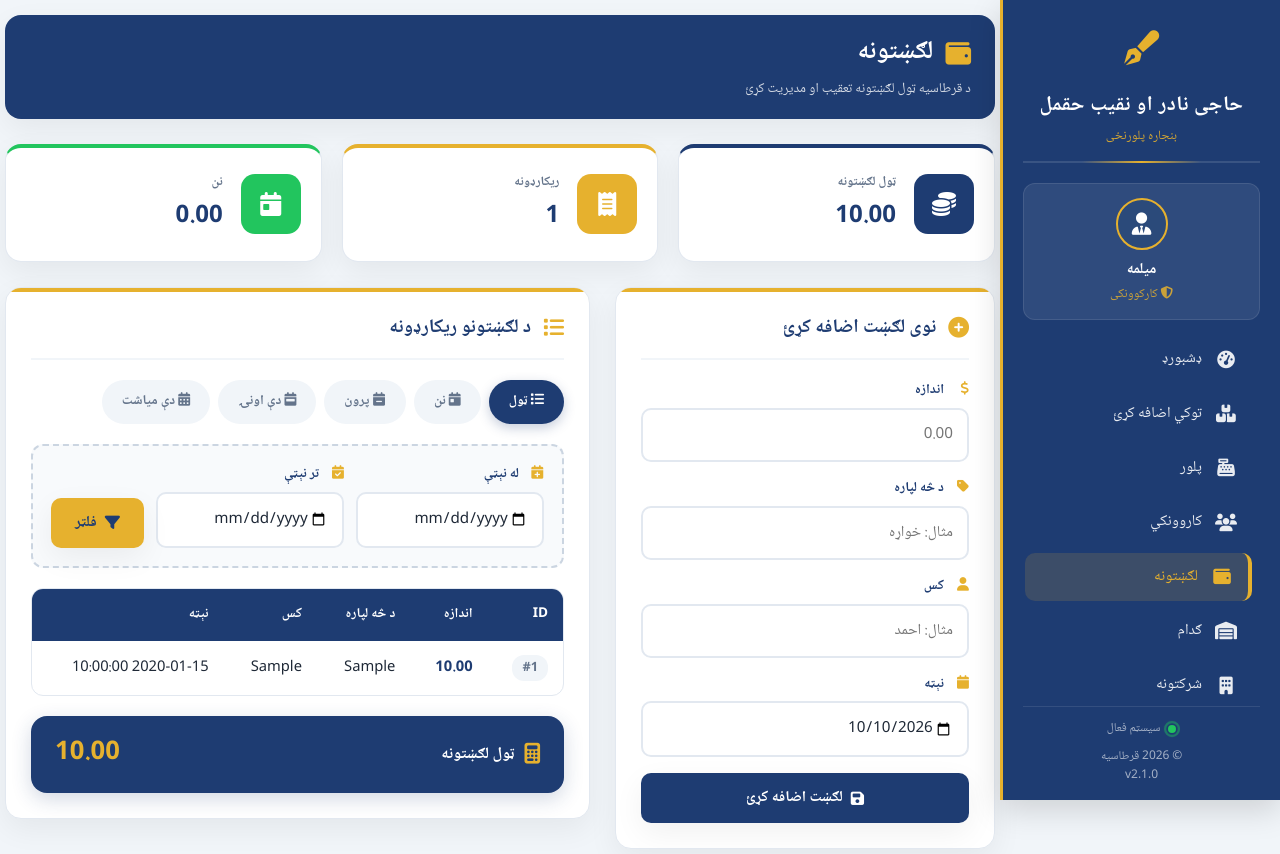
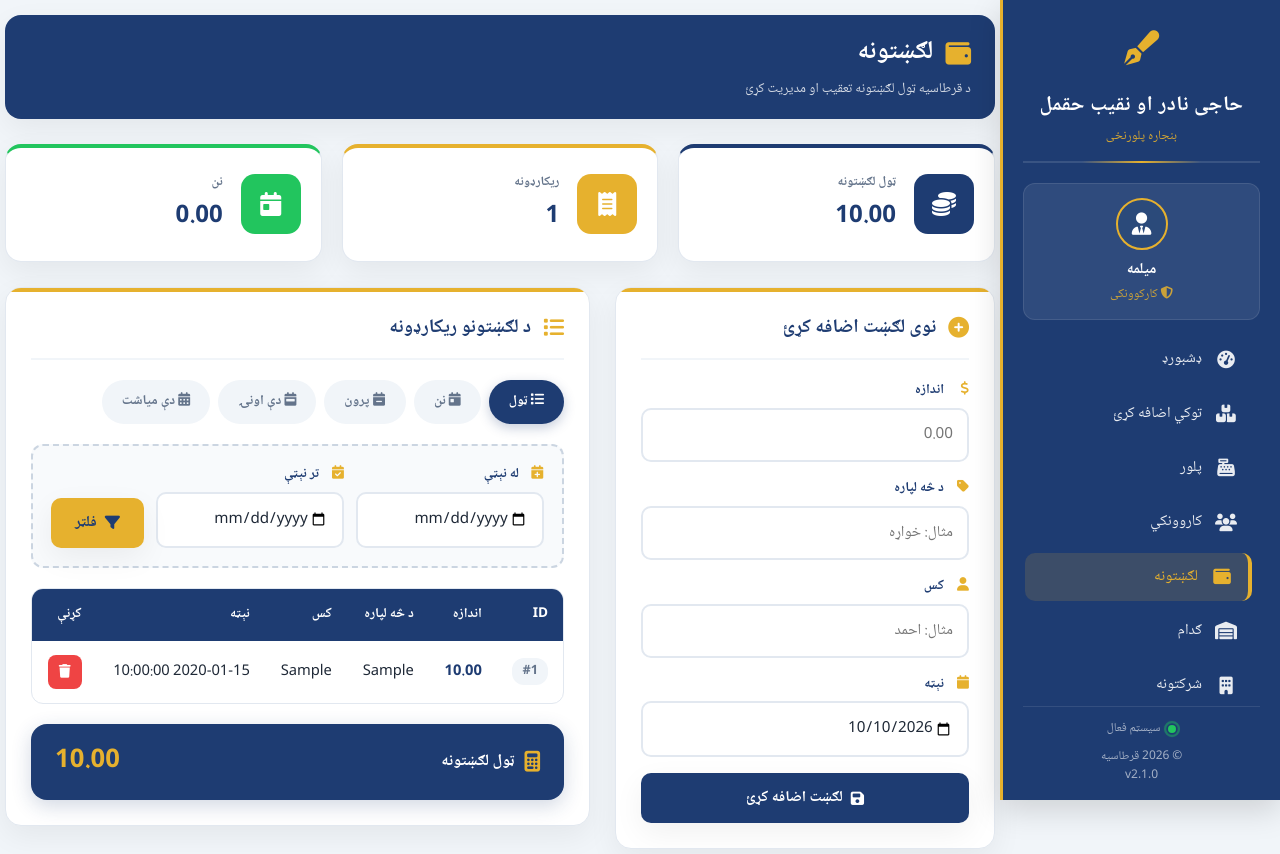
Before and after one commit to ayanjan-app/shop, a PHP site: page /expenses.php in a window 1280 px wide. Run offline with PHP 8.4, Linux system fonts and the light colour scheme; tables that the repository leaves empty or names only in its code hold one stand-in row (values such as "Sample post").

Commit message:
fix: small isssue

```diff
--- a/expenses.php
+++ b/expenses.php
@@ -1,6 +1,20 @@
 <?php
 
 include "db.php";
+
+// =========================
+// DELETE EXPENSE
+// =========================
+
+if (isset($_GET['delete_id'])) {
+    $delete_id = intval($_GET['delete_id']);
+    $delete_sql = "DELETE FROM expenses WHERE id = $delete_id";
+    if (mysqli_query($conn, $delete_sql)) {
+        $success_msg = "لګښت په بریالیتوب سره ړنګ شو!";
+    } else {
+        $error_msg = "تېروتنه: " . mysqli_error($conn);
+    }
+}
 
 // =========================
 // ADD EXPENSE
@@ -576,6 +590,27 @@ $today_date = date('Y-m-d');
             color: var(--accent-color);
         }
 
+        /* ===== Delete Button ===== */
+        .btn-delete {
+            display: inline-flex;
+            align-items: center;
+            justify-content: center;
+            width: 34px;
+            height: 34px;
+            border-radius: 8px;
+            background: var(--danger-color);
+            color: white;
+            text-decoration: none;
+            transition: var(--transition);
+            font-size: 0.85rem;
+        }
+
+        .btn-delete:hover {
+            background: #dc2626;
+            transform: translateY(-2px);
+            box-shadow: 0 6px 15px rgba(239, 68, 68, 0.4);
+        }
+
         /* ===== Animation ===== */
         @keyframes fadeIn {
             from { opacity: 0; transform: translateY(15px); }
@@ -775,6 +810,7 @@ $today_date = date('Y-m-d');
                             <th>د څه لپاره</th>
                             <th>کس</th>
                             <th>نېټه</th>
+                            <th>کړنې</th>
                         </tr>
                     </thead>
                     <tbody>
@@ -786,11 +822,20 @@ $today_date = date('Y-m-d');
                                     <td><?php echo htmlspecialchars($row['used_for']); ?></td>
                                     <td><?php echo htmlspecialchars($row['person']); ?></td>
                                     <td><?php echo htmlspecialchars($row['expense_date']); ?></td>
+                                    <td>
+                                        <!-- ✅ Delete button -->
+                                        <a href="?delete_id=<?php echo $row['id']; ?>"
+                                           class="btn-delete"
+                                           title="ړنګول"
+                                           onclick="return confirm('ایا تاسو ډاډه یاست چې دا لګښت ړنګ کړئ؟');">
+                                            <i class="fas fa-trash"></i>
+                                        </a>
+                                    </td>
                                 </tr>
                             <?php endwhile; ?>
                         <?php else: ?>
                             <tr>
-                                <td colspan="5">
+                                <td colspan="6">
                                     <div class="empty-state">
                                         <i class="fas fa-inbox"></i>
                                         د دې فلټر لپاره هیڅ لګښت ونه موندل شو.
```
